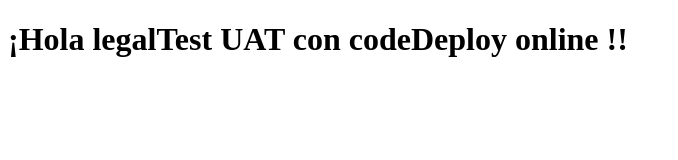
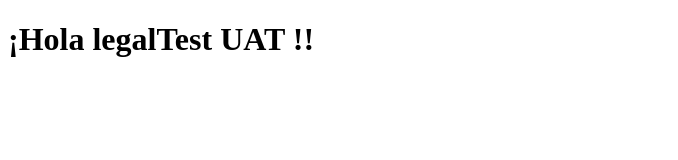
Before and after one commit to santirach/legaltest, a plain HTML site: page index.html in a window 1280 px wide. Shown: the whole page, without its empty margins (0-678 px from the left). Drawn offline with Linux system fonts and the light colour scheme.

Commit message:
add revision

```diff
--- a/index.html
+++ b/index.html
@@ -5,6 +5,6 @@
     <title>Bienvenido</title>
 </head>
 <body>
-    <h1>¡Hola legalTest UAT con codeDeploy online !!</h1>
+    <h1>¡Hola legalTest UAT  !!</h1>
 </body>
 </html>
```
Also changed, not shown: 1 other file.
